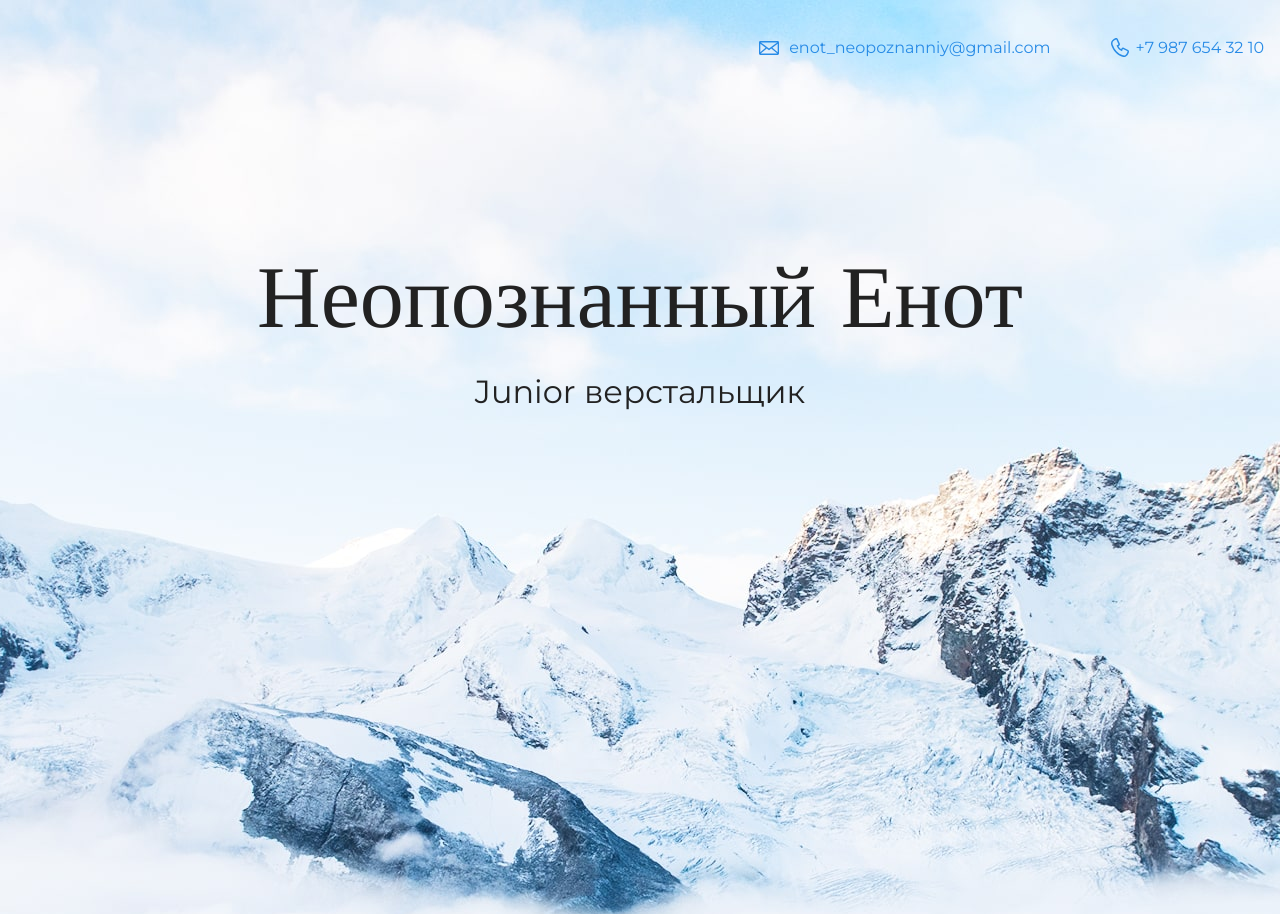
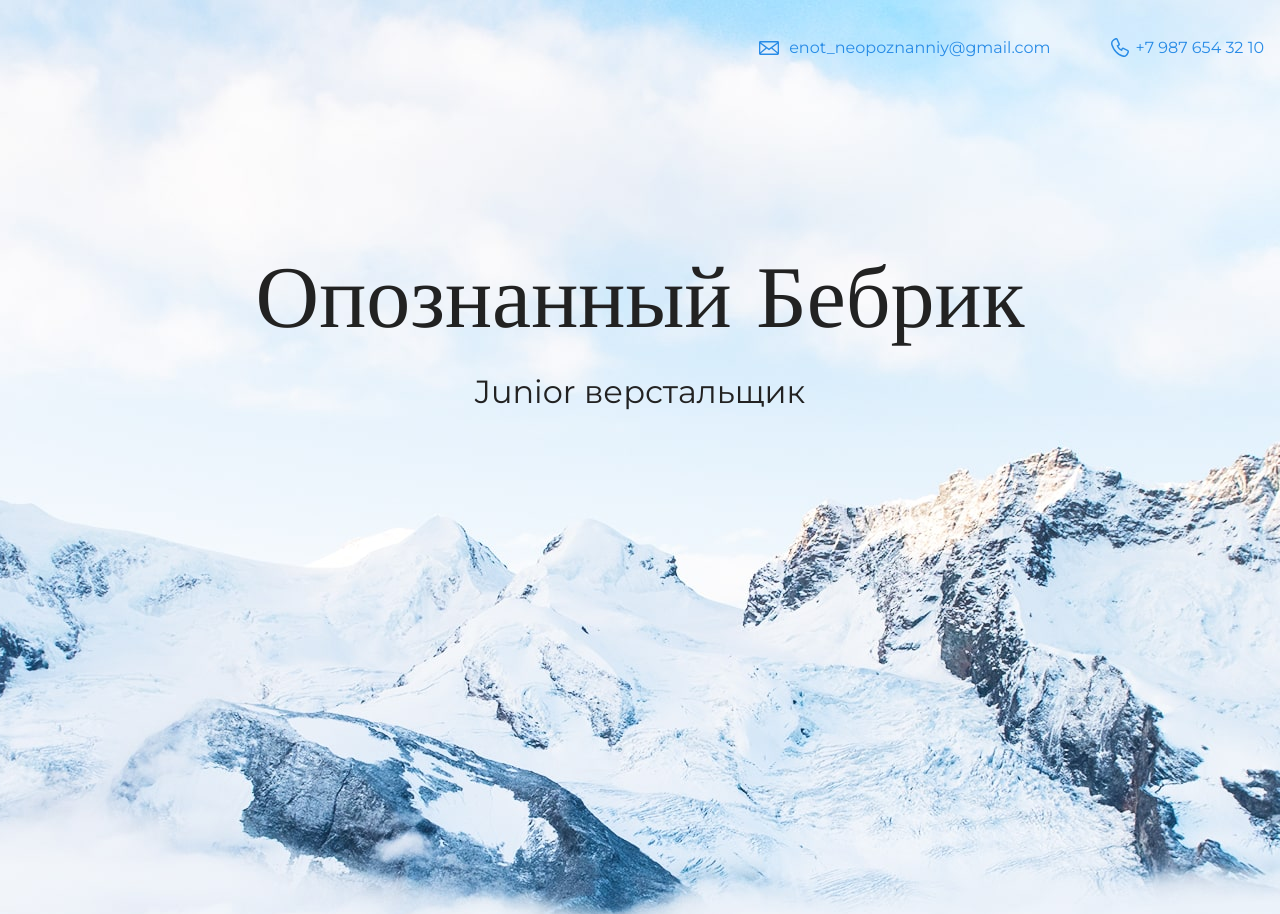
Before and after one commit to cdaggerf/testing, a plain HTML site: page portfolio-step-1/index.html in a window 1280 px wide. Shown: the top 914 px of the page. Drawn offline with nearby package versions, Linux system fonts and the light colour scheme.

Commit message:
ренейм

```diff
--- a/portfolio-step-1/index.html
+++ b/portfolio-step-1/index.html
@@ -17,7 +17,7 @@
 
     <section class="hero-image">
       <div class = "container">
-      <h1 class="heading">Неопознанный Енот</h1>
+      <h1 class="heading">Опознанный Бебрик</h1>
       <p>Junior верстальщик</p>
         </div>
     </section>
```
